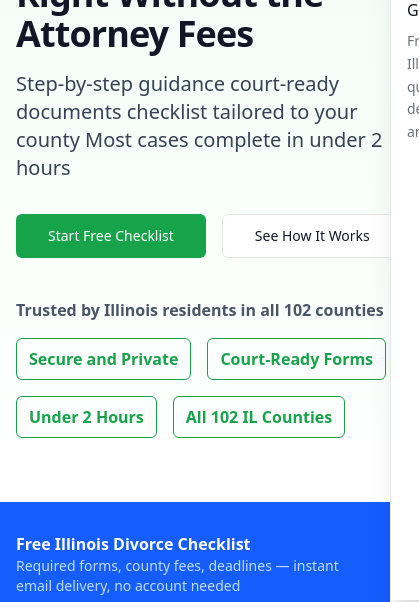
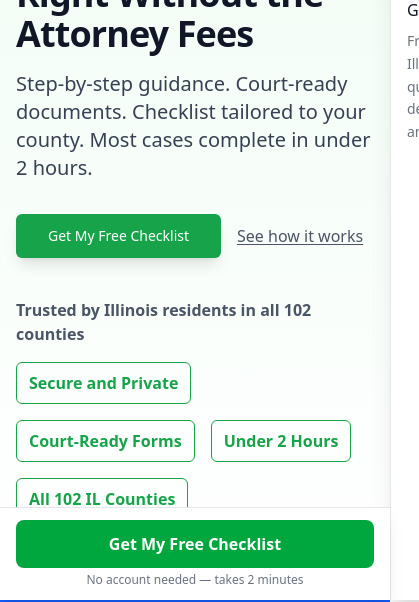
Before and after one commit to HungryBear3/freshstart-platform, a Next.js app: page / in a window 390 px wide. Shown: the part 244-846 px from the top of the page, 419 px wide, since content can reach past the window. Built offline with nearby package versions, Linux system fonts and the light colour scheme; no server answers; the database is empty.

Commit message:
design: trust + social proof overhaul, CTA hierarchy, mobile sticky bar, tappable legal resource cards

```diff
--- a/app/page.tsx
+++ b/app/page.tsx
@@ -11,10 +11,11 @@ import {
   HowItWorksSection,
   TestimonialsSection,
   TrustBadgesSection,
-
+  AttorneyEndorsementBand,
   IntroCallBanner,
 } from "@/components/home"
 import { ChecklistForm } from "@/components/lead-magnet/checklist-form"
+import { MobileStickyBar } from "@/components/MobileStickyBar"
 
 export const metadata: Metadata = {
   title: "Illinois Divorce Guidance | Get Court-Ready Forms",
@@ -42,7 +43,8 @@ export default function Home() {
         dangerouslySetInnerHTML={{ __html: JSON.stringify(jsonLd) }}
       />
     <MainLayout>
-      <div className="bg-gray-50">
+      <MobileStickyBar href="/auth/signup" label="Get My Free Checklist" subtext="No account needed — takes 2 minutes" color="green" />
+      <div className="bg-gray-50 pb-20 md:pb-0">
         {/* Hero Section */}
         <HeroSection />
 
@@ -122,6 +124,9 @@ export default function Home() {
           {/* Trust Badges */}
           <TrustBadgesSection />
 
+          {/* Attorney Endorsement */}
+          <AttorneyEndorsementBand />
+
           {/* Testimonials */}
           <TestimonialsSection />
 
@@ -135,65 +140,52 @@ export default function Home() {
                 Learn about Illinois divorce law, requirements, and get answers to common questions.
               </p>
             </div>
-            <Card className="w-full">
-              <CardContent className="pt-6">
-                <div className="grid grid-cols-1 md:grid-cols-2 gap-4">
+            <div className="grid grid-cols-1 sm:grid-cols-2 gap-3">
+              {[
+                { href: "/legal-info/grounds-for-divorce", label: "Grounds for Divorce in Illinois" },
+                { href: "/legal-info/property-division", label: "Property Division Rules" },
+                { href: "/legal-info/child-custody", label: "Child Custody & Parenting Time" },
+                { href: "/legal-info/spousal-maintenance", label: "Spousal Maintenance (Alimony)" },
+                { href: "/legal-info/residency-requirements", label: "Residency Requirements" },
+                { href: "/legal-info/prenups-in-illinois", label: "Prenuptial & Postnuptial Agreements" },
+              ].map((item) => (
                 <Link
-                    href="/legal-info/grounds-for-divorce"
-                    className="text-blue-600 hover:text-blue-700 hover:underline flex items-start gap-2"
+                  key={item.href}
+                  href={item.href}
+                  className="flex items-center gap-3 px-4 py-3 bg-white border border-gray-200 rounded-xl hover:border-blue-300 hover:bg-blue-50 transition-colors group"
                 >
-                    <span className="mt-0.5">→</span>
-                    <span>Grounds for Divorce in Illinois</span>
+                  <span className="text-blue-600 group-hover:translate-x-0.5 transition-transform text-sm">→</span>
+                  <span className="text-sm font-medium text-gray-800 group-hover:text-blue-700">{item.label}</span>
                 </Link>
-                  <Link
-                    href="/legal-info/property-division"
-                    className="text-blue-600 hover:text-blue-700 hover:underline flex items-start gap-2"
-                  >
-                    <span className="mt-0.5">→</span>
-                    <span>Property Division Rules</span>
-                  </Link>
-                  <Link
-                    href="/legal-info/child-custody"
-                    className="text-blue-600 hover:text-blue-700 hover:underline flex items-start gap-2"
-                  >
-                    <span className="mt-0.5">→</span>
-                    <span>Child Custody & Parenting Time</span>
-                  </Link>
-                  <Link
-                    href="/legal-info/spousal-maintenance"
-                    className="text-blue-600 hover:text-blue-700 hover:underline flex items-start gap-2"
-                  >
-                    <span className="mt-0.5">→</span>
-                    <span>Spousal Maintenance (Alimony)</span>
-                  </Link>
-                  <Link
-                    href="/legal-info/residency-requirements"
-                    className="text-blue-600 hover:text-blue-700 hover:underline flex items-start gap-2"
-                  >
-                    <span className="mt-0.5">→</span>
-                    <span>Residency Requirements</span>
-                  </Link>
-                  <Link
-                    href="/legal-info/prenups-in-illinois"
-                    className="text-blue-600 hover:text-blue-700 hover:underline flex items-start gap-2"
-                  >
-                    <span className="mt-0.5">→</span>
-                    <span>Prenuptial and Postnuptial Agreements</span>
-                  </Link>
+              ))}
               <Link
                 href="/legal-info"
-                    className="text-blue-600 hover:text-blue-700 hover:underline flex items-start gap-2 font-semibold"
+                className="flex items-center gap-3 px-4 py-3 bg-blue-600 text-white rounded-xl hover:bg-blue-700 transition-colors sm:col-span-2"
               >
-                    <span className="mt-0.5">→</span>
-                    <span>View All Legal Resources</span>
+                <span className="text-sm font-semibold">→ View All Legal Resources</span>
               </Link>
             </div>
-              </CardContent>
-            </Card>
           </div>
 
           <div className="mt-12 flex justify-center">
             <VisitorCounter showToday={true} className="text-center" />
+          </div>
+
+          {/* Soft nudge before call banner */}
+          <div className="mt-16 bg-blue-50 rounded-2xl p-8 text-center max-w-2xl mx-auto border border-blue-100">
+            <p className="text-sm font-semibold text-blue-600 uppercase tracking-widest mb-2">Need help deciding?</p>
+            <h3 className="text-xl font-bold text-gray-900 mb-2">Talk to someone who&apos;s been through it.</h3>
+            <p className="text-gray-600 text-sm mb-5">
+              Free 15-minute call. We&apos;ll answer your questions and tell you if FreshStart is right for your situation.
+            </p>
+            <a
+              href="https://calendly.com/freshstart-il-support/30min"
+              target="_blank"
+              rel="noopener noreferrer"
+              className="inline-flex items-center bg-blue-600 hover:bg-blue-700 text-white font-semibold px-6 py-3 rounded-lg transition-colors text-sm"
+            >
+              Book Free Call →
+            </a>
           </div>
 
           {/* Intro Call Banner */}
--- /dev/null
+++ b/components/MobileStickyBar.tsx
@@ -0,0 +1,29 @@
+import Link from "next/link"
+
+type Props = {
+  href: string
+  label: string
+  subtext?: string
+  color?: 'green' | 'amber'
+}
+
+export function MobileStickyBar({ href, label, subtext, color = 'green' }: Props) {
+  const btnClass =
+    color === 'amber'
+      ? 'bg-amber-500 hover:bg-amber-600 text-white'
+      : 'bg-green-600 hover:bg-green-700 text-white'
+
+  return (
+    <div className="fixed bottom-0 left-0 right-0 z-50 md:hidden bg-white border-t border-gray-200 px-4 py-3 shadow-lg">
+      <Link
+        href={href}
+        className={`block w-full text-center font-semibold py-3 rounded-lg transition-colors ${btnClass}`}
+      >
+        {label}
+      </Link>
+      {subtext && (
+        <p className="text-center text-xs text-gray-500 mt-1">{subtext}</p>
+      )}
+    </div>
+  )
+}
--- /dev/null
+++ b/components/home/AttorneyEndorsementBand.tsx
@@ -0,0 +1,16 @@
+export function AttorneyEndorsementBand() {
+  return (
+    <section className="mt-16 bg-gray-50 rounded-2xl px-8 py-10 text-center max-w-3xl mx-auto border border-gray-200">
+      <p className="text-xs font-semibold text-gray-500 uppercase tracking-widest mb-3">
+        Attorney-Reviewed Platform
+      </p>
+      <blockquote className="text-lg text-gray-800 font-medium italic mb-4">
+        &ldquo;FreshStart IL covers the documents Illinois courts actually require. For
+        uncontested divorces, this is a legitimate path for residents who can&apos;t
+        afford full legal representation.&rdquo;
+      </blockquote>
+      <p className="text-sm font-semibold text-gray-900">Erin Birt</p>
+      <p className="text-sm text-gray-500">Illinois Family Law Attorney</p>
+    </section>
+  )
+}
--- a/components/home/HeroSection.tsx
+++ b/components/home/HeroSection.tsx
@@ -10,22 +10,16 @@ export function HeroSection() {
             Illinois Divorce Paperwork Done Right Without the Attorney Fees
           </h1>
           <p className="mt-4 text-xl text-gray-700">
-            Step-by-step guidance court-ready documents checklist tailored to your county Most cases complete in under 2 hours
+            Step-by-step guidance. Court-ready documents. Checklist tailored to your county. Most cases complete in under 2 hours.
           </p>
-          <div className="mt-8 flex gap-4">
-            <Link href="/auth/signup" legacyBehavior>
-              <a>
-                <Button size="lg" style={{ backgroundColor: "#16a34a", color: "white" }}>
-                  Start Free Checklist
-                </Button>
-              </a>
+          <div className="mt-8 flex flex-wrap items-center gap-4">
+            <Link href="/auth/signup">
+              <Button size="lg" style={{ backgroundColor: "#16a34a", color: "white" }} className="shadow-lg hover:shadow-xl transition-shadow">
+                Get My Free Checklist
+              </Button>
             </Link>
-            <Link href="#how-it-works" legacyBehavior>
-              <a>
-                <Button size="lg" variant="outline">
-                  See How It Works
-                </Button>
-              </a>
+            <Link href="#how-it-works" className="text-gray-600 hover:text-gray-800 font-medium underline underline-offset-2 text-base">
+              See how it works
             </Link>
           </div>
           <p className="mt-10 text-gray-600 font-semibold">Trusted by Illinois residents in all 102 counties</p>
--- a/components/home/TestimonialsSection.tsx
+++ b/components/home/TestimonialsSection.tsx
@@ -3,27 +3,30 @@ import Image from "next/image"
 const testimonials = [
   {
     quote:
-      "I wish I had used FreshStart IL. It would've saved me at least $5,000.",
+      "FreshStart IL saved me over $5,000 in attorney fees. The forms were exactly what the court needed — no rejections, no corrections.",
     name: "Sarah M.",
     location: "Chicago, IL",
     image:
       "https://images.unsplash.com/photo-1494790108377-be9c29b29330?w=96&h=96&fit=crop&crop=face",
+    stars: 5,
   },
   {
     quote:
-      "FreshStart IL could have saved me thousands of dollars and weeks of headaches.",
+      "I was dreading the paperwork. Two hours later I had everything ready. The checklist walked me through every step.",
     name: "Michael R.",
     location: "Springfield, IL",
     image:
       "https://images.unsplash.com/photo-1507003211169-0a1dd7228f2d?w=96&h=96&fit=crop&crop=face",
+    stars: 5,
   },
   {
     quote:
-      "FreshStart IL makes it so much easier to fill out complex forms correctly. The step-by-step guidance was exactly what I needed.",
+      "Filled out complex forms correctly on the first try. The county clerk didn't flag a single issue.",
     name: "Jennifer L.",
     location: "Naperville, IL",
     image:
       "https://images.unsplash.com/photo-1438761681033-6461ffad8d80?w=96&h=96&fit=crop&crop=face",
+    stars: 5,
   },
 ]
 
@@ -42,6 +45,11 @@ export function TestimonialsSection() {
             key={i}
             className="border border-gray-200 rounded-lg p-6 bg-white shadow-sm hover:shadow-md transition-shadow"
           >
+            <div className="flex items-center justify-center space-x-0.5 text-amber-400 mb-3 text-lg">
+              {Array.from({ length: t.stars }).map((_, si) => (
+                <span key={si}>★</span>
+              ))}
+            </div>
             <p className="text-gray-700 mb-4 italic">&ldquo;{t.quote}&rdquo;</p>
             <div className="flex items-center gap-3">
               <div className="relative w-12 h-12 rounded-full overflow-hidden flex-shrink-0">
--- a/components/home/index.ts
+++ b/components/home/index.ts
@@ -5,3 +5,4 @@ export { TestimonialsSection } from "./TestimonialsSection"
 export { TrustBadgesSection } from "./TrustBadgesSection"
 export { AttorneySection } from "./AttorneySection"
 export { IntroCallBanner } from "./IntroCallBanner"
+export { AttorneyEndorsementBand } from "./AttorneyEndorsementBand"
```
Lines whose indentation alone changed are shown as unchanged.
